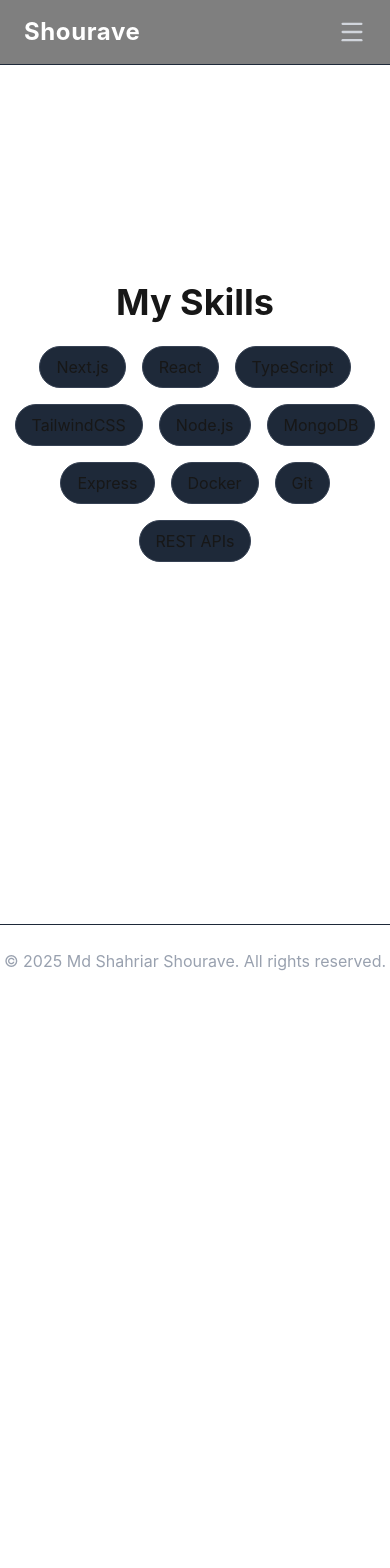
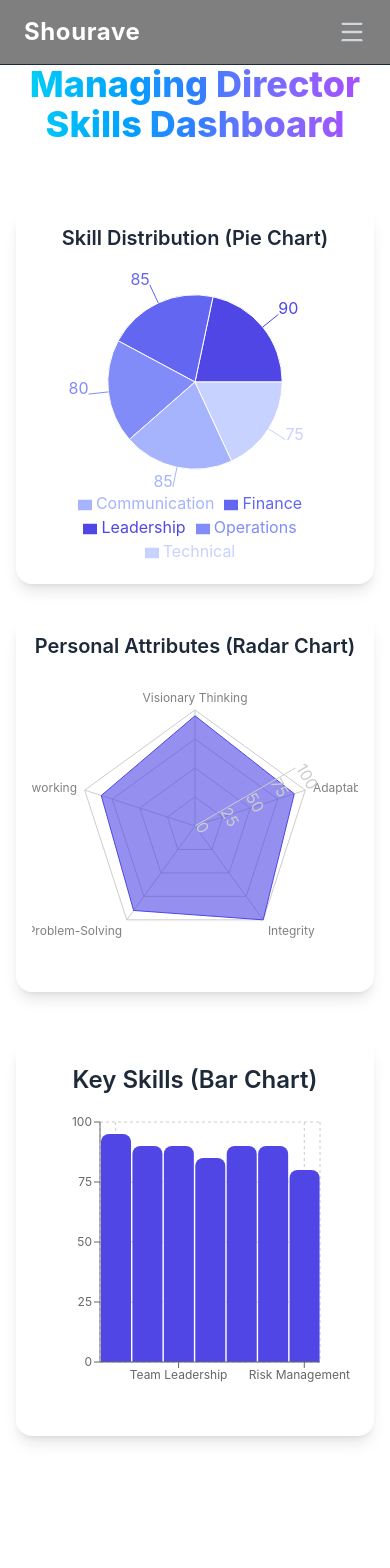
Before and after one commit to Jannatul13064/engr-shourave-next, a Next.js app: page /skills in a window 390 px wide. Shown: the top 1568 px of the page. Before the commit the page ends 997 px from the top, so only its background shows below. Built offline with nearby package versions, Linux system fonts and the light colour scheme.

Commit message:
ui updated skills

```diff
--- a/app/contact/page.tsx
+++ b/app/contact/page.tsx
@@ -4,7 +4,7 @@ import { Mail, Phone, MapPin, Send } from "lucide-react";
 
 export default function Contact() {
   return (
-    <main className="min-h-screen flex flex-col items-center justify-center py-20 px-6 bg-gradient-to-b from-black via-gray-900 to-black text-white">
+    <main className="min-h-screen flex flex-col items-center justify-center py-20 px-6 text-white">
       <div className="max-w-7xl w-full mx-auto grid md:grid-cols-2 gap-12 items-start">
         {/* 🏢 Left Section - Contact Info */}
         <div className="flex flex-col justify-start">
@@ -13,25 +13,26 @@ export default function Contact() {
           </h1>
 
           <p className="text-gray-300 mb-8 leading-relaxed">
-            Whether you have a project in mind, a question about my work, or just
-            want to say hello — I’d love to hear from you. Fill out the form or
-            use the contact details below to reach out directly. I value genuine
-            connections and collaborative discussions that lead to innovation and
-            meaningful results.
+            Whether you have a project in mind, a question about my work, or
+            just want to say hello — I’d love to hear from you. Fill out the
+            form or use the contact details below to reach out directly. I value
+            genuine connections and collaborative discussions that lead to
+            innovation and meaningful results.
           </p>
 
           <p className="text-gray-400 mb-8 leading-relaxed">
             My focus lies in building sustainable technological ecosystems,
-            advancing renewable energy solutions, and crafting automation systems
-            that empower industries for a smarter future. If you’re a business
-            partner, investor, engineer, or creative mind looking to collaborate,
-            let’s connect and explore how we can shape progress together.
+            advancing renewable energy solutions, and crafting automation
+            systems that empower industries for a smarter future. If you’re a
+            business partner, investor, engineer, or creative mind looking to
+            collaborate, let’s connect and explore how we can shape progress
+            together.
           </p>
 
           <p className="text-gray-400 mb-10 leading-relaxed">
-            I personally review all professional inquiries and ensure each message
-            receives the attention it deserves. Don’t hesitate to get in touch —
-            your ideas and questions are always welcome.
+            I personally review all professional inquiries and ensure each
+            message receives the attention it deserves. Don’t hesitate to get in
+            touch — your ideas and questions are always welcome.
           </p>
 
           <div className="space-y-6">
@@ -90,7 +91,9 @@ export default function Contact() {
             </div>
 
             <div>
-              <label className="block text-sm text-gray-300 mb-2">Message</label>
+              <label className="block text-sm text-gray-300 mb-2">
+                Message
+              </label>
               <textarea
                 rows={5}
                 placeholder="Write your message..."
--- a/app/page.tsx
+++ b/app/page.tsx
@@ -4,20 +4,20 @@ import Hero from "@/components/Hero";
 import GalleryPage from "./gallery/page";
 import WorkPage from "./work/page";
 import Contact from "./contact/page";
+import SkillsPage from "./skills/page";
 
 export default function Home() {
   return (
-    <main className="relative flex flex-col items-center justify-center min-h-screen overflow-hidden text-center px-6 sm:px-12">
+    <main className="relative px-6 sm:px-12">
       {/* ✨ Simple Gradient Background */}
-      <div
-        className="absolute inset-0 -z-10 bg-gradient-to-br from-cyan-200/30 via-purple-200/30 to-green-200/20 blur-3xl brightness-110 animate-pulse"
-      />
+      <div className="absolute inset-0 -z-10 bg-gradient-to-br from-cyan-200/30 via-purple-200/30 to-green-200/20 blur-3xl brightness-110 animate-pulse" />
 
       {/* 🌟 Page Sections */}
       <Hero />
+      <WorkPage />
+      <SkillsPage />
       <GalleryPage />
-      <WorkPage />
-      <Contact/>
+      <Contact />
     </main>
   );
 }
--- a/app/skills/page.tsx
+++ b/app/skills/page.tsx
@@ -1,29 +1,182 @@
+"use client";
+
+import {
+  ResponsiveContainer,
+  BarChart,
+  Bar,
+  XAxis,
+  YAxis,
+  Tooltip,
+  CartesianGrid,
+  PieChart,
+  Pie,
+  Cell,
+  Legend,
+  RadarChart,
+  PolarGrid,
+  PolarAngleAxis,
+  PolarRadiusAxis,
+  Radar,
+} from "recharts";
+import { motion } from "framer-motion";
+
+type Skill = { name: string; level: number };
+
 export default function SkillsPage() {
-  const skills = [
-    "Next.js",
-    "React",
-    "TypeScript",
-    "TailwindCSS",
-    "Node.js",
-    "MongoDB",
-    "Express",
-    "Docker",
-    "Git",
-    "REST APIs",
+  const barSkills: Skill[] = [
+    { name: "Strategic Thinking", level: 95 },
+    { name: "Decision-Making", level: 90 },
+    { name: "Team Leadership", level: 90 },
+    { name: "Change Management", level: 85 },
+    { name: "Financial Literacy", level: 90 },
+    { name: "Business Strategy", level: 90 },
+    { name: "Risk Management", level: 80 },
   ];
 
+  const pieSkills: Skill[] = [
+    { name: "Leadership", level: 90 },
+    { name: "Finance", level: 85 },
+    { name: "Operations", level: 80 },
+    { name: "Communication", level: 85 },
+    { name: "Technical", level: 75 },
+  ];
+
+  const radarSkills: Skill[] = [
+    { name: "Visionary Thinking", level: 95 },
+    { name: "Adaptability", level: 90 },
+    { name: "Integrity", level: 100 },
+    { name: "Problem-Solving", level: 90 },
+    { name: "Networking", level: 85 },
+  ];
+
+  const COLORS = ["#4f46e5", "#6366f1", "#818cf8", "#a5b4fc", "#c7d2fe"];
+
+  const chartMotion = {
+    hidden: { opacity: 0, y: 30 },
+    visible: { opacity: 1, y: 0 },
+  };
+
   return (
-    <main className="flex flex-col items-center justify-center min-h-screen text-center">
-      <h1 className="text-4xl font-bold mb-6">My Skills</h1>
-      <div className="flex flex-wrap justify-center gap-4 max-w-3xl">
-        {skills.map((skill, i) => (
-          <span
-            key={i}
-            className="px-4 py-2 bg-gray-800 rounded-full border border-gray-700 hover:bg-blue-500 hover:text-white transition"
+    <main className="py-16 px-4">
+      <div className="w-full max-w-7xl mx-auto flex flex-col items-center gap-12">
+        {/* Page Title */}
+        <motion.h1
+          initial={{ y: -20, opacity: 0 }}
+          animate={{ y: 0, opacity: 1 }}
+          transition={{ duration: 0.8 }}
+          className="text-4xl md:text-5xl font-extrabold text-center bg-clip-text text-transparent bg-gradient-to-r from-cyan-400 via-blue-500 to-purple-500 pb-4"
+        >
+          Managing Director Skills Dashboard
+        </motion.h1>
+
+        {/* Pie & Radar Charts */}
+        <section className="w-full flex flex-col md:flex-row gap-8 items-stretch">
+          {/* Pie Chart */}
+          <motion.div
+            variants={chartMotion}
+            initial="hidden"
+            whileInView="visible"
+            viewport={{ once: true }}
+            whileHover={{ scale: 1.03 }}
+            transition={{ duration: 0.5 }}
+            className="flex-1 rounded-2xl shadow-lg p-4 bg-white dark:bg-gray-800"
           >
-            {skill}
-          </span>
-        ))}
+            <h2 className="text-xl md:text-2xl font-semibold mb-4 text-gray-800 dark:text-gray-200 text-center">
+              Skill Distribution (Pie Chart)
+            </h2>
+            <div className="w-full h-[300px] md:h-[400px]">
+              <ResponsiveContainer width="100%" height="100%">
+                <PieChart>
+                  <Pie
+                    data={pieSkills}
+                    dataKey="level"
+                    nameKey="name"
+                    cx="50%"
+                    cy="50%"
+                    outerRadius="80%"
+                    fill="#4f46e5"
+                    label
+                  >
+                    {pieSkills.map((entry, index) => (
+                      <Cell
+                        key={`cell-${index}`}
+                        fill={COLORS[index % COLORS.length]}
+                      />
+                    ))}
+                  </Pie>
+                  <Tooltip />
+                  <Legend verticalAlign="bottom" />
+                </PieChart>
+              </ResponsiveContainer>
+            </div>
+          </motion.div>
+
+          {/* Radar Chart */}
+          <motion.div
+            variants={chartMotion}
+            initial="hidden"
+            whileInView="visible"
+            viewport={{ once: true }}
+            whileHover={{ scale: 1.03 }}
+            transition={{ duration: 0.5, delay: 0.1 }}
+            className="flex-1 rounded-2xl shadow-lg p-4 bg-white dark:bg-gray-800"
+          >
+            <h2 className="text-xl md:text-2xl font-semibold mb-4 text-gray-800 dark:text-gray-200 text-center">
+              Personal Attributes (Radar Chart)
+            </h2>
+            <div className="w-full h-[300px] md:h-[400px]">
+              <ResponsiveContainer width="100%" height="100%">
+                <RadarChart data={radarSkills}>
+                  <PolarGrid />
+                  <PolarAngleAxis dataKey="name" tick={{ fontSize: 12 }} />
+                  <PolarRadiusAxis angle={30} domain={[0, 100]} />
+                  <Radar
+                    dataKey="level"
+                    stroke="#4f46e5"
+                    fill="#4f46e5"
+                    fillOpacity={0.6}
+                  />
+                  <Tooltip />
+                </RadarChart>
+              </ResponsiveContainer>
+            </div>
+          </motion.div>
+        </section>
+
+        {/* Bar Chart */}
+        <motion.section
+          variants={chartMotion}
+          initial="hidden"
+          whileInView="visible"
+          viewport={{ once: true }}
+          transition={{ duration: 0.5, delay: 0.2 }}
+          whileHover={{ scale: 1.02 }}
+          className="w-full rounded-2xl shadow-lg p-6 bg-white dark:bg-gray-800"
+        >
+          <h2 className="text-2xl font-semibold mb-4 text-gray-800 dark:text-gray-200 text-center">
+            Key Skills (Bar Chart)
+          </h2>
+          <div className="w-full h-[300px] md:h-[400px]">
+            <ResponsiveContainer width="100%" height="100%">
+              <BarChart
+                data={barSkills}
+                margin={{ top: 10, right: 30, left: 0, bottom: 20 }}
+              >
+                <CartesianGrid strokeDasharray="3 3" />
+                <XAxis dataKey="name" tick={{ fontSize: 12 }} />
+                <YAxis tick={{ fontSize: 12 }} domain={[0, 100]} />
+                <Tooltip />
+                <Bar
+                  dataKey="level"
+                  fill="#4f46e5"
+                  radius={[8, 8, 0, 0]}
+                  barSize={30}
+                  animationDuration={1500}
+                />
+              </BarChart>
+            </ResponsiveContainer>
+          </div>
+        </motion.section>
       </div>
     </main>
   );
--- a/app/work/page.tsx
+++ b/app/work/page.tsx
@@ -1,32 +1,161 @@
-export default function WorkPage() {
-  const works = [
+"use client";
+
+import { useEffect, useRef, useState } from "react";
+import { motion, useAnimation } from "framer-motion";
+import Image from "next/image";
+
+// Define the type for each work item
+type WorkItem = {
+  title: string;
+  role: string;
+  desc: string;
+  img: string;
+};
+
+const works: WorkItem[] = [
   {
-      title: "AgriHub",
-      role: "Full Stack Developer",
-      desc: "A modern platform for agricultural knowledge built with Next.js, React, and TypeScript.",
+    title: "Advanced ABC Group",
+    role: "Group Managing Director",
+    desc: "Leading a diversified conglomerate driving innovation in healthcare, automation, and renewable energy.",
+    img: "/images/work/abc-group.jpg",
   },
   {
-      title: "Portfolio Website",
-      role: "Frontend Engineer",
-      desc: "A responsive personal website using Next.js 15 and Tailwind 4.",
+    title: "BEAB",
+    role: "Founder & President",
+    desc: "Empowering biomedical professionals and advancing healthcare technology nationwide.",
+    img: "/images/work/beab.jpg",
+  },
+  {
+    title: "IVD & Lab Automation",
+    role: "Technical Expert & Project Lead",
+    desc: "Directed installation and integration of Siemens, Bio-Rad, and Maglumi analyzers.",
+    img: "/images/work/ivd-project.jpg",
+  },
+  {
+    title: "Sister Concerns Oversight",
+    role: "Strategic Leadership",
+    desc: "Providing leadership to ABC Corporation, ABC Biotek, SPAR Industries, and more.",
+    img: "/images/work/sister-concerns.jpg",
+  },
+  {
+    title: "Renewable Energy Projects",
+    role: "Strategic Advisor",
+    desc: "Oversaw large-scale solar and renewable energy projects promoting sustainability.",
+    img: "/images/work/renewable-energy.jpg",
   },
 ];
 
+// Reusable interactive Card component
+function Card({ title, role, desc, img }: WorkItem) {
   return (
-    <main className="flex flex-col items-center justify-center text-center pt-20">
-      <h1 className="text-4xl font-bold mb-6">My Work</h1>
-      <div className="grid gap-8 sm:grid-cols-2 max-w-4xl pt-10">
-        {works.map((work, i) => (
-          <div
-            key={i}
-            className="bg-gray-900 p-6 rounded-xl border border-gray-700 hover:scale-105 transition-transform"
+    <motion.div
+      className="relative bg-white dark:bg-gray-800 rounded-3xl shadow-lg overflow-hidden w-72 md:w-80 lg:w-96 flex-shrink-0 cursor-pointer"
+      initial={{ scale: 1, rotateX: 0, rotateY: 0 }}
+      whileHover={{ scale: 1.05, rotateX: 2, rotateY: 2 }}
+      transition={{ type: "spring", stiffness: 300, damping: 20 }}
     >
-            <h2 className="text-2xl font-semibold mb-2">{work.title}</h2>
-            <p className="text-blue-400 text-sm mb-2">{work.role}</p>
-            <p className="text-gray-300">{work.desc}</p>
+      <div className="h-48 w-full relative overflow-hidden rounded-t-3xl">
+        <Image
+          src={img}
+          alt={title}
+          fill
+          className="object-cover transition-transform duration-500 ease-in-out hover:scale-110"
+        />
       </div>
-        ))}
+      <div className="p-5">
+        <h3 className="text-xl font-bold text-gray-900 dark:text-white">
+          {title}
+        </h3>
+        <p className="text-sm text-blue-600 dark:text-blue-400 font-medium mt-1">
+          {role}
+        </p>
+        <p className="text-gray-700 dark:text-gray-300 mt-2 text-sm">{desc}</p>
       </div>
-    </main>
+    </motion.div>
   );
 }
+
+export default function WorkPage() {
+  const [isMobile, setIsMobile] = useState(false);
+  const containerRef = useRef<HTMLDivElement>(null);
+  const controls = useAnimation();
+  const [paused, setPaused] = useState(false);
+
+  // Detect mobile
+  useEffect(() => {
+    const handleResize = () => setIsMobile(window.innerWidth < 768);
+    handleResize();
+    window.addEventListener("resize", handleResize);
+    return () => window.removeEventListener("resize", handleResize);
+  }, []);
+
+  // Desktop continuous scrolling
+  useEffect(() => {
+    if (isMobile || paused) return;
+
+    const container = containerRef.current;
+    if (!container) return;
+
+    const width = container.scrollWidth / 2; // half width for seamless loop
+    const duration = width / 100; // adjust speed
+
+    controls.start({
+      x: [-width, 0],
+      transition: {
+        x: {
+          repeat: Infinity,
+          repeatType: "loop",
+          duration,
+          ease: "linear",
+        },
+      },
+    });
+  }, [isMobile, paused, controls]);
+
+  // Render reusable cards
+  const renderCards = (items: WorkItem[]) =>
+    items.map((w, i) => <Card key={i} {...w} />);
+
+  return (
+    <section className="relative flex flex-col items-center py-16 px-4 md:px-8 overflow-hidden">
+      <h2 className="text-3xl md:text-5xl font-extrabold mb-12 bg-clip-text text-transparent bg-gradient-to-r from-cyan-400 via-blue-500 to-purple-500 text-center pb-3">
+        Leadership & Achievements
+      </h2>
+
+      {/* Mobile Carousel */}
+      {isMobile ? (
+        <div className="relative w-full max-w-sm h-[500px] mx-auto overflow-hidden rounded-3xl">
+          <motion.div
+            className="flex w-full h-full gap-4 px-2"
+            drag="x"
+            dragElastic={0.25}
+            dragConstraints={{ left: 0, right: 0 }}
+          >
+            {renderCards(works)}
+          </motion.div>
+        </div>
+      ) : (
+        // Desktop Breaking News ticker
+        <div
+          ref={containerRef}
+          className="relative w-full max-w-6xl overflow-hidden cursor-grab"
+          onMouseEnter={() => setPaused(true)}
+          onMouseLeave={() => setPaused(false)}
+        >
+          <motion.div
+            className="flex gap-6"
+            animate={controls}
+            drag="x"
+            dragElastic={0.2}
+            dragConstraints={{ left: 0, right: 0 }}
+            onDragStart={() => setPaused(true)}
+            onDragEnd={() => setPaused(false)}
+          >
+            {renderCards([...works, ...works])}{" "}
+            {/* duplicated for seamless loop */}
+          </motion.div>
+        </div>
+      )}
+    </section>
+  );
+}
--- a/components/Card.tsx
+++ /dev/null
@@ -1,7 +0,0 @@
-import React from "react";
-
-const Card = () => {
-  return <div>Card</div>;
-};
-
-export default Card;
--- a/components/Hero.tsx
+++ b/components/Hero.tsx
@@ -32,12 +32,9 @@ export default function Hero() {
       transition={{ duration: 0.8 }}
       className="relative flex flex-col items-center justify-center min-h-[30vh] text-center overflow-hidden py-20"
     >
-      {/* 🌌 Background */}
-      <div className="absolute inset-0 -z-20 bg-gradient-to-b from-blue-900/40 via-purple-900/30 to-black opacity-90" />
-
       {/* ⚡ Glowing Aura Layers */}
       <div className="absolute -z-10 inset-0 flex items-center justify-center">
-        <div className="absolute w-[500px] h-[500px] bg-blue-400/30 blur-[150px] rounded-full" />
+        <div className="absolute w-[500px] h-[500px] rounded-full" />
 
         <motion.div
           className="absolute w-[600px] h-[600px] rounded-full border-2 border-cyan-400/40 blur-md"
@@ -46,7 +43,7 @@ export default function Hero() {
         />
 
         <motion.div
-          className="absolute w-[700px] h-[700px] bg-gradient-to-r from-blue-600/20 via-cyan-400/10 to-transparent rounded-full blur-[200px]"
+          className="absolute w-[700px] h-[700px] b rounded-full blur-[200px]"
           animate={{ scale: [1, 1.3, 1] }}
           transition={{ duration: 4, repeat: Infinity, ease: "easeInOut" }}
         />
@@ -57,7 +54,7 @@ export default function Hero() {
         [...Array(8)].map((_, i) => (
           <motion.div
             key={i}
-            className="absolute w-2 h-2 bg-cyan-300 rounded-full blur-[3px] shadow-[0_0_25px_rgba(34,211,238,0.9)]"
+            className="absolute w-2 h-2]"
             initial={{
               x: Math.random() * 500 - 250,
               y: Math.random() * 400 - 200,
--- a/package.json
+++ b/package.json
@@ -14,7 +14,8 @@
     "lucide-react": "^0.545.0",
     "next": "15.5.4",
     "react": "19.1.0",
-    "react-dom": "19.1.0"
+    "react-dom": "19.1.0",
+    "recharts": "^3.3.0"
   },
   "devDependencies": {
     "@eslint/eslintrc": "^3",
@@ -22,6 +23,7 @@
     "@types/node": "^20",
     "@types/react": "^19",
     "@types/react-dom": "^19",
+    "@types/recharts": "^2.0.1",
     "eslint": "^9",
     "eslint-config-next": "15.5.4",
     "tailwindcss": "^4",
```
Also changed, not shown: 1 other file (tests, documents, lock files or other folders). Lines whose indentation alone changed are shown as unchanged.
